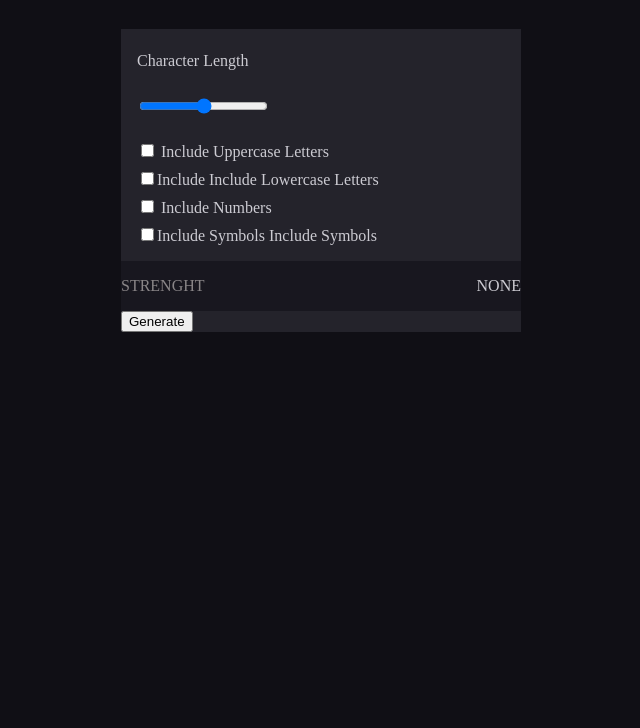
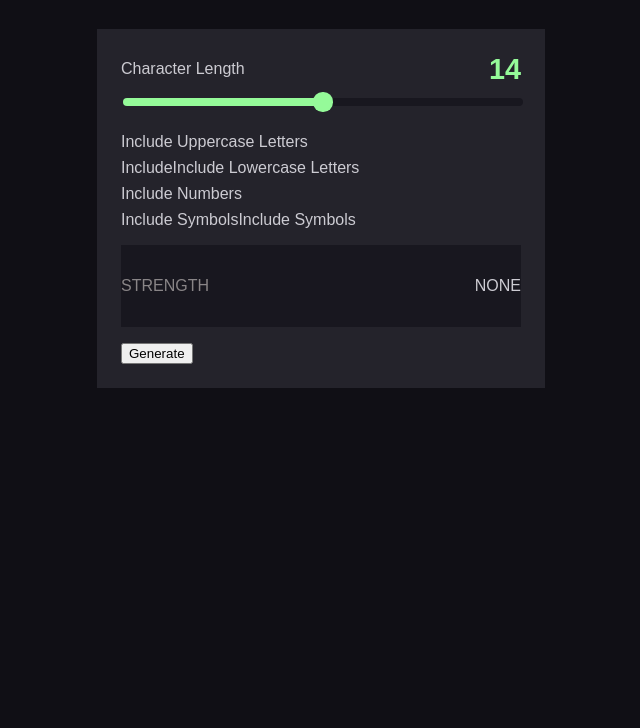
Before and after one commit to DainiusMI/Password-generator-v2, a website: page index.html in a window 1280 px wide. Shown: the part 72-800 px from the top of the page, without its empty margins (319-959 px from the left). Drawn offline with Linux system fonts and the light colour scheme.

Commit message:
slide bar

```diff
--- a/index.html
+++ b/index.html
@@ -21,13 +21,12 @@
             <div class="length-container">
                 <div class="length-row">
                     <p>Character Length</p>
-                    <p class="highlighted" id="pwd-length"></p>
+                    <p class="highlighted" id="pwd-length">14</p>
                 </div>
-                <div class="length-slider">
+                <div class="slider">
                     <input type="range" name="silder" id="slider-value" min="8" max="20" value="14">
-                    <dir id="slider-track">
-                        <div class="thumb"></div>
-                    </dir>
+
+
                 </div>
             </div>
 
@@ -51,7 +50,7 @@
             </ul>
 
             <div class="pwd-level-row">
-                <p class="darker ">STRENGHT</p>
+                <p class="darker ">STRENGTH</p>
                 <div class="indicator-container">
                     <p id="">NONE</p>
                     <div class="bars-container">
--- a/js/main.js
+++ b/js/main.js
@@ -0,0 +1,16 @@
+
+
+const slider = document.getElementById("slider-value");
+const pwdLength = document.getElementById("pwd-length");
+
+
+
+slider.addEventListener("input", () => {
+
+    const min = slider.min;
+    const max = slider.max;
+    const val = slider.value;
+
+    slider.style.backgroundSize = (val - min) * 100 / (max - min) + "% 100%";
+    pwdLength.innerText = val;
+})
--- /dev/null
+++ b/scss/_slider.scss
@@ -0,0 +1,48 @@
+@use "variables" as var;
+
+input[type=range] {
+    -webkit-appearance: none;
+    appearance: none;
+
+    outline: none;
+    width: 100%;
+    height: .5rem;
+    border-radius: .3rem;
+
+    background: map-get(var.$project-color, secondary);
+    background-image: linear-gradient(map-get(var.$project-color, proj-green), map-get(var.$project-color, proj-green));
+    background-size: 50% 100%;
+    background-repeat: no-repeat;
+}
+
+
+input[type=”range”]::-webkit-slider-runnable-track {
+
+    -webkit-appearance: none;
+    box-shadow: none;
+    border: none;
+    background-color: transparent;
+    background-image: linear-gradient(map-get(var.$project-color, proj-green), map-get(var.$project-color, proj-green));
+}
+
+
+input[type=range]::-webkit-slider-thumb {
+    -webkit-appearance: none;
+    appearance: none;
+
+    width: 1.2rem;
+    height: 1.2rem;
+    border-radius: 50%;
+
+    cursor: pointer;
+    background-color: map-get(var.$project-color, proj-green);
+}
+
+input[type=range]::-moz-range-thumb {
+    width: 1.2rem;
+    height: 1.2rem;
+    border-radius: 50%;
+
+    cursor: pointer;
+    background-color: map-get(var.$project-color, proj-green);
+}
--- a/scss/main.scss
+++ b/scss/main.scss
@@ -1,5 +1,6 @@
 
-@use "variables.scss" as var;
+@use "variables" as var;
+@use "slider";
 
 @mixin flex($direction, $aligh, $justify) {
     display: flex;
@@ -13,6 +14,7 @@ body {
     padding: 0;
     box-sizing: none;
 
+    font-family: sans-serif;
     background-color: map-get(var.$project-color, foreground);
     color: map-get(var.$project-color, text-lighter);
 
@@ -38,37 +40,93 @@ body {
     .settings-container {
         background-color: map-get(var.$project-color, primary);
         width: 100%;
+        padding: 1.5rem;
 
+        @include flex(column, flex-start, center);
+        gap: 1rem;
     }
 
 }
 
 .length-container {
-    margin: 1rem;
+    width: 100%;
     line-height: 2rem;
-    .length-slider {
+
+    @include flex(column, center, flex-start);
+    .length-row {
         width: 100%;
-
+        @include flex(row, center, space-between);
+        p {
+            margin: 0;
+        }
+        #pwd-length {
+            color: map-get(var.$project-color, proj-green);
+            font-weight: 600;
+            font-size: 1.8rem;
+        }
     }
 }
 
 .settings-list {
-    margin: 1rem;
+    width: 100%;
     padding: 0;
-
+    margin: 0;
     @include flex(column, flex-start, center);
     gap: .5rem;
 }
 
 .settings-list-item {
     list-style-type: none;
+
+    @include flex(row, flex-start, center);
+
+    position: relative;
+
+    input[type="checkbox"] {
+
+        position: absolute;
+        opacity: 0;
+        cursor: pointer;
+
+        height: 0;
+        width: 0;
+        &::before {
+            content: "";
+            position: absolute;
+            top: 50%;
+            left: -5rem;
+            height: 1rem;
+            width: 1rem;
+            background-color: green;
+
+        }
+        &:checked {
+           color: red;
+        }
+    }
 }
 
 .pwd-level-row {
+    width: 100%;
+    padding: 1rem 0;
     background-color: map-get(var.$project-color, secondary);
     @include flex(row, center, space-between);
+
+    &:first-child {
+        margin: 0;
+        margin-left: 1rem;
+    }
+    &:last-child {
+        margin: 0;
+        margin-right: 1rem;
+    }
 }
 
 .darker {
     color: map-get(var.$project-color, text-darker);
 }
+
+
+.slider {
+    width: 100%;
+}
```
Also changed, not shown: css/main.css, 1 other file.
